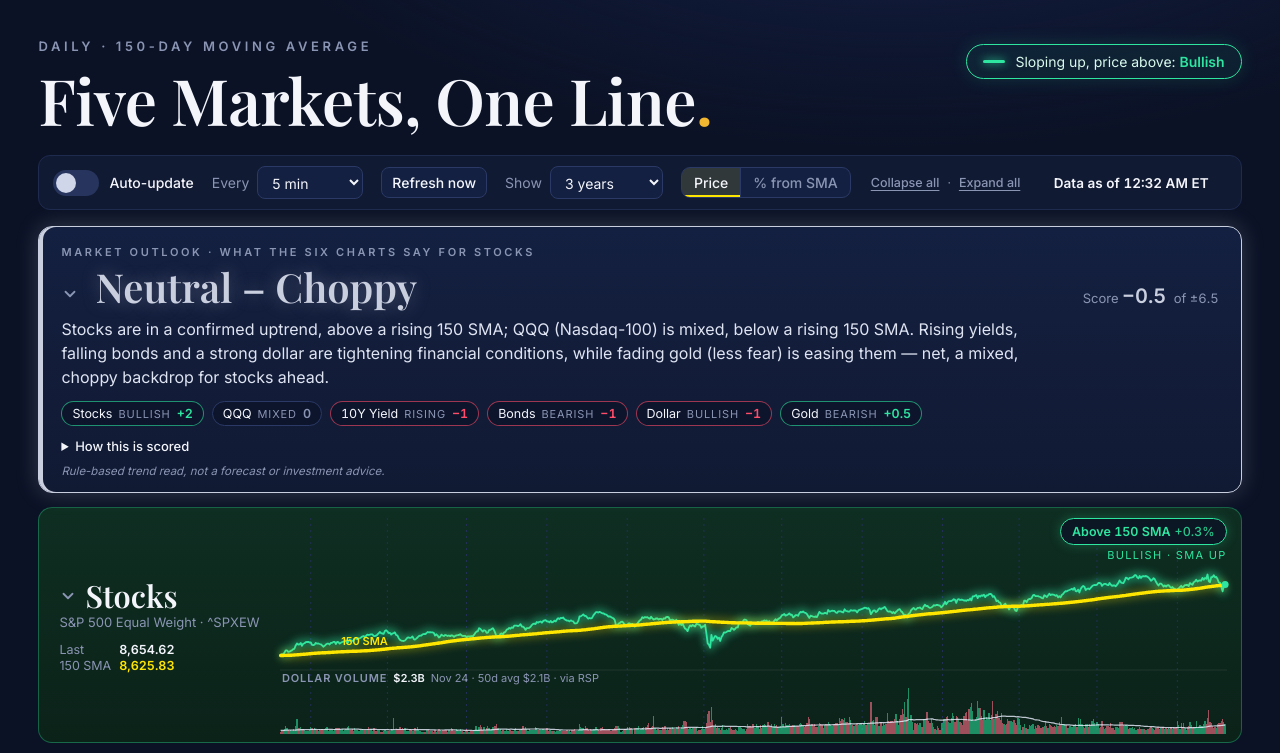
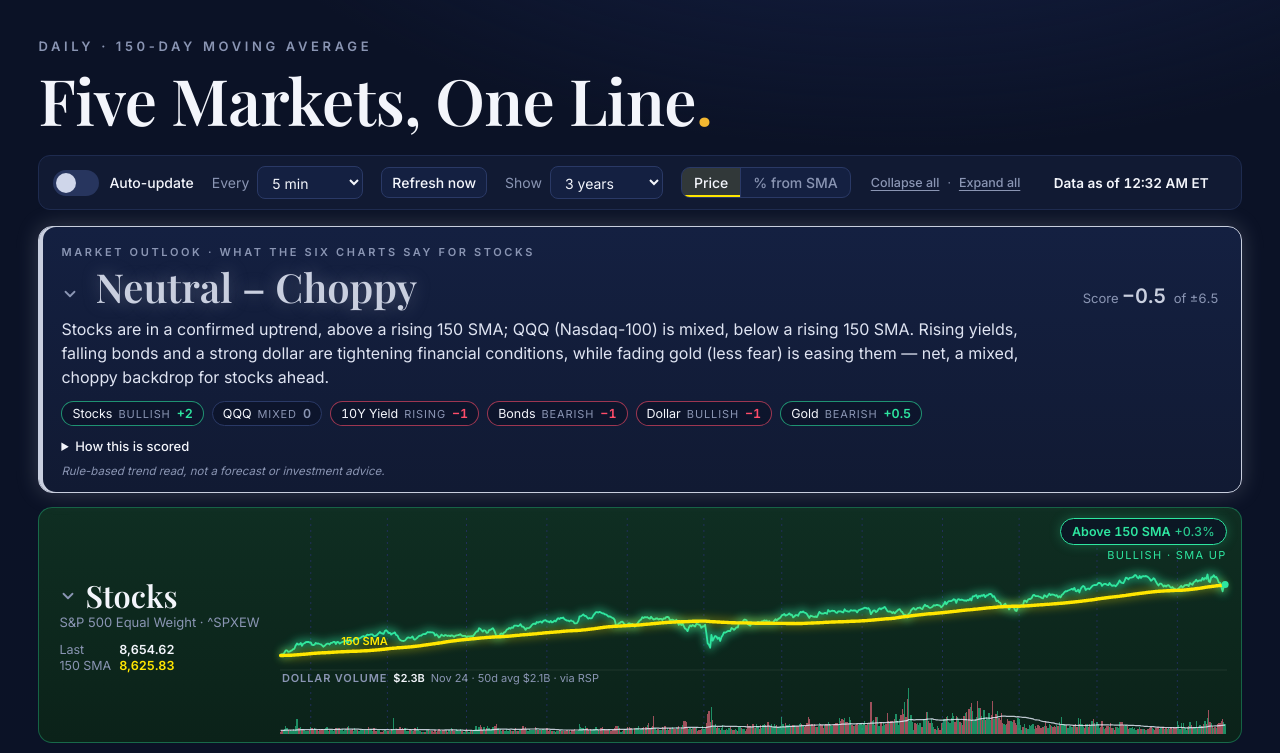
Before and after one commit to MikeMclaughlin/five-markets, a plain HTML site: page index.html in a window 1280 px wide. Shown: the top 753 px of the page. Drawn offline with nearby package versions, Linux system fonts and the light colour scheme.

Commit message:
v1.15 mockup: remove header legend pill and its CSS

```diff
--- a/index.html
+++ b/index.html
@@ -20,10 +20,6 @@
     <div class="titles">
       <div class="kicker">DAILY · 150-DAY MOVING AVERAGE</div>
       <h1>Five Markets, One Line<span class="gold">.</span></h1>
-    </div>
-    <div class="legend">
-      <span class="legend-swatch"></span>
-      <span>Sloping up, price above: <b>Bullish</b></span>
     </div>
   </header>
 
@@ -104,7 +100,7 @@
   <footer>
     <span>Data: Yahoo Finance daily closes (^SPXEW, QQQ, ^TNX, ZB=F, DX-Y.NYB, GC=F)</span>
     <span>Data as of: <b id="lastUpdated">—</b></span>
-    <span>v1.14</span>
+    <span>v1.15</span>
   </footer>
 </main>
 <script src="app.js?v=__BUILD__"></script>
--- a/style.css
+++ b/style.css
@@ -13,10 +13,6 @@ body{background:radial-gradient(1200px 600px at 70% -10%,#16224a 0%,transparent
 .kicker{font-size:clamp(10px,1.1vw,13px);letter-spacing:.28em;color:var(--muted);font-weight:600}
 h1{font-family:var(--serif);font-weight:600;font-size:clamp(32px,5.2vw,64px);line-height:1.05;margin:.18em 0 0;letter-spacing:-.01em}
 .gold{color:var(--gold)}
-.legend{display:flex;align-items:center;gap:10px;border:1.5px solid var(--green);border-radius:999px;padding:8px 16px;
-  font-size:clamp(12px,1.2vw,14px);color:#d9f9ec;background:rgba(46,230,160,.06);box-shadow:0 0 18px rgba(46,230,160,.15);margin-top:6px}
-.legend b{color:var(--green)}
-.legend-swatch{width:22px;height:3px;border-radius:3px;background:var(--green);box-shadow:0 0 8px var(--green)}
 
 .controls{display:flex;align-items:center;flex-wrap:wrap;gap:10px 18px;margin:22px 0 16px;padding:10px 14px;
   background:rgba(17,26,51,.6);border:1px solid var(--line);border-radius:12px;font-size:14px;color:var(--muted)}
@@ -189,6 +185,5 @@ footer span:last-child{margin-left:auto}
   .asof{margin-left:0;width:100%}
   .status{margin-left:0;width:100%}
   footer span:last-child{margin-left:0}
-  .legend{padding:6px 12px}
 }
 body.all-collapsed .axis-row{visibility:hidden;height:0;overflow:hidden;margin:0}
```
Also changed, not shown: 1 other file.
